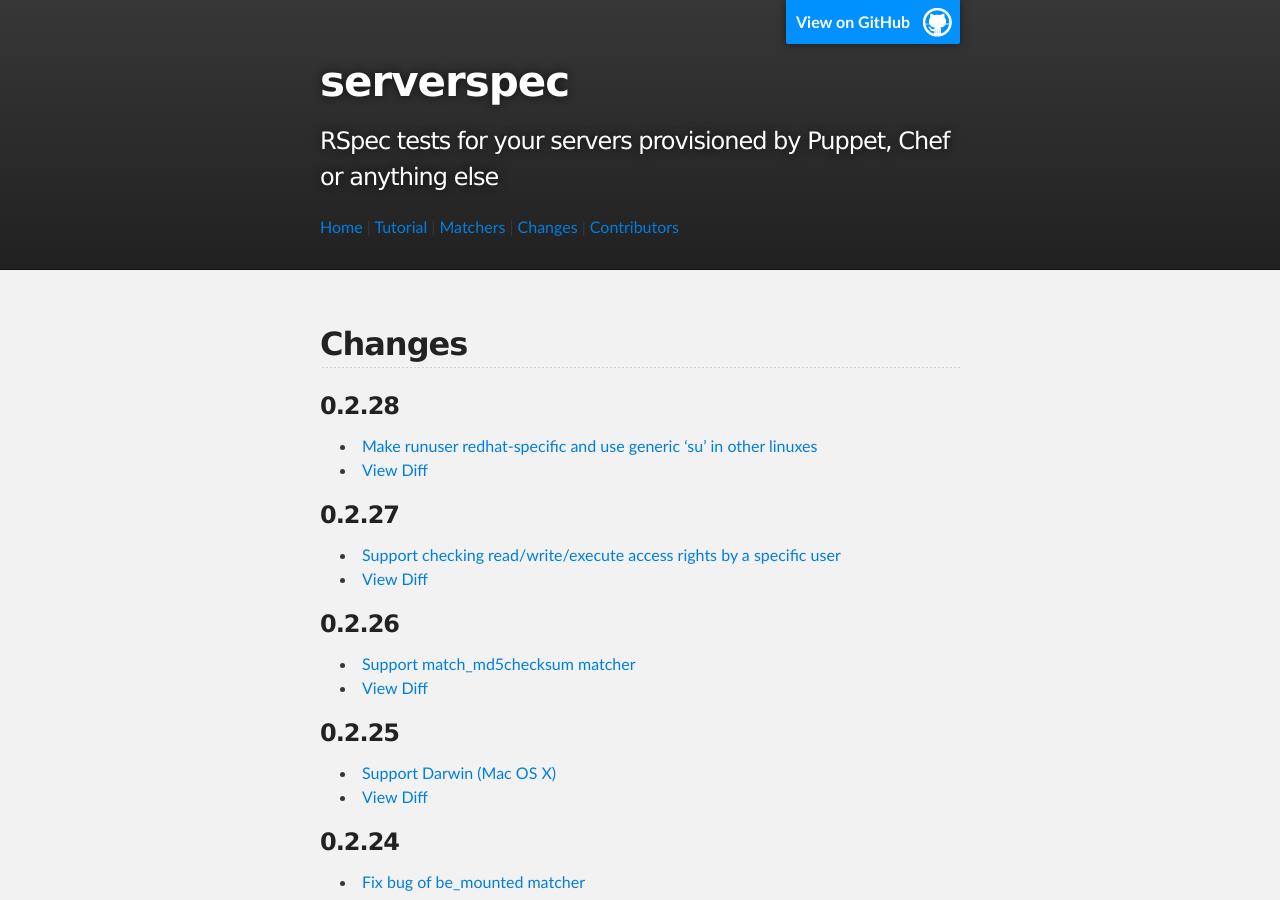
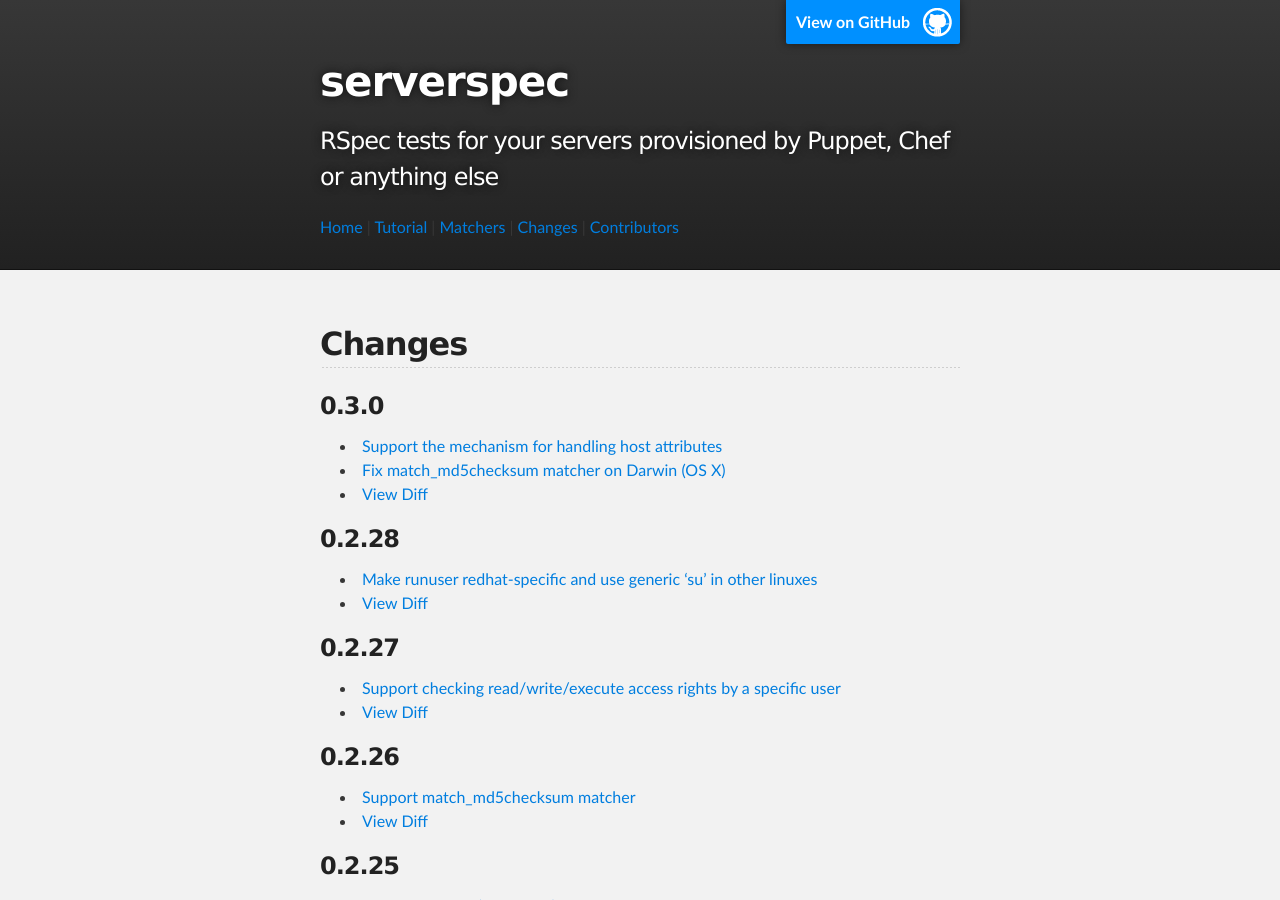
Before and after one commit to serverspec/serverspec.github.io, a Jekyll site: the page built from changes.md, in a window 1280 px wide and 900 px high. Built offline with Jekyll 4.4.1, drawn with Linux system fonts in a browser that asks for light colours; Markdown is read by kramdown in place of the engine named in the settings.

Commit message:
Add changes for v0.3.0

```diff
--- a/changes.md
+++ b/changes.md
@@ -4,6 +4,13 @@ title: changes
 ---
 
 ## Changes
+
+### 0.3.0
+
+ * [Support the mechanism for handling host attributes](https://github.com/mizzy/serverspec/pull/98)
+ * [Fix match_md5checksum matcher on Darwin (OS X)](https://github.com/mizzy/serverspec/pull/101)
+ * [View Diff](https://github.com/mizzy/serverspec/compare/v0.2.28...v0.3.0)
+
 
 ### 0.2.28
 
```
